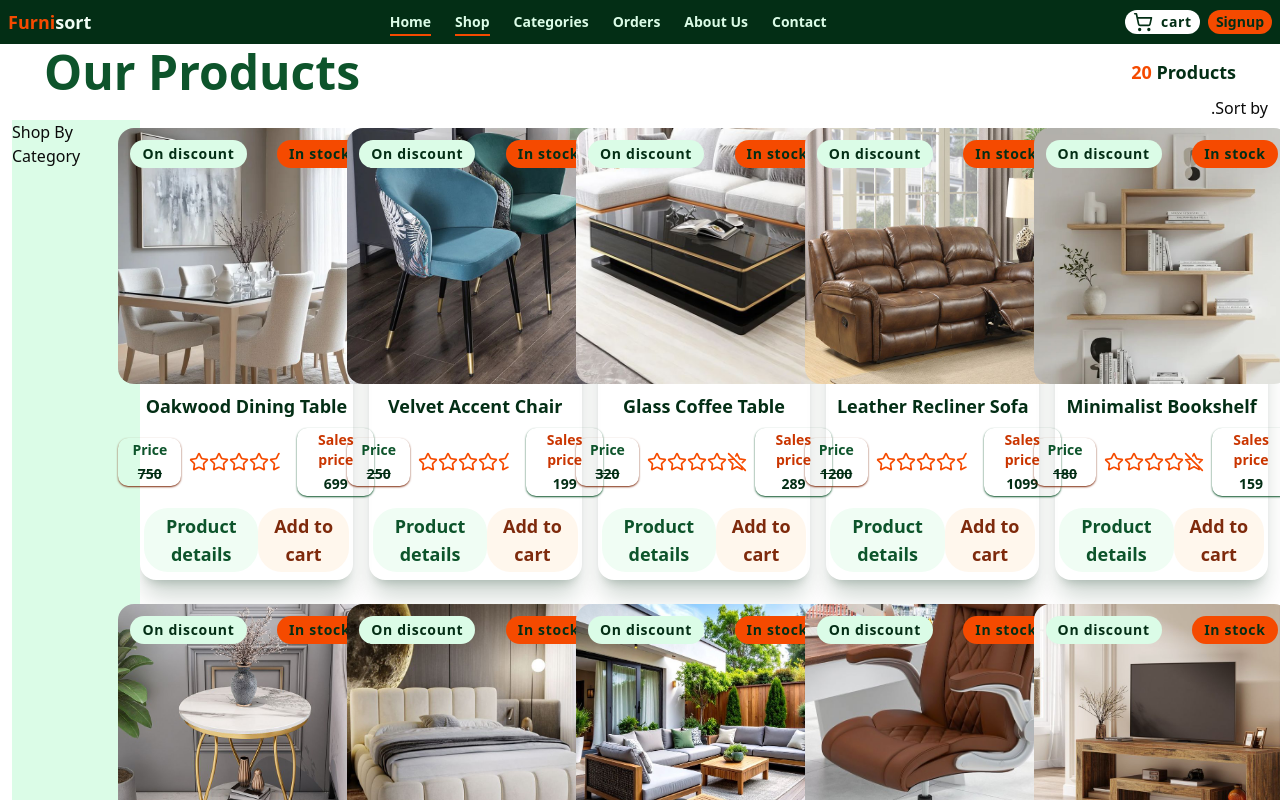
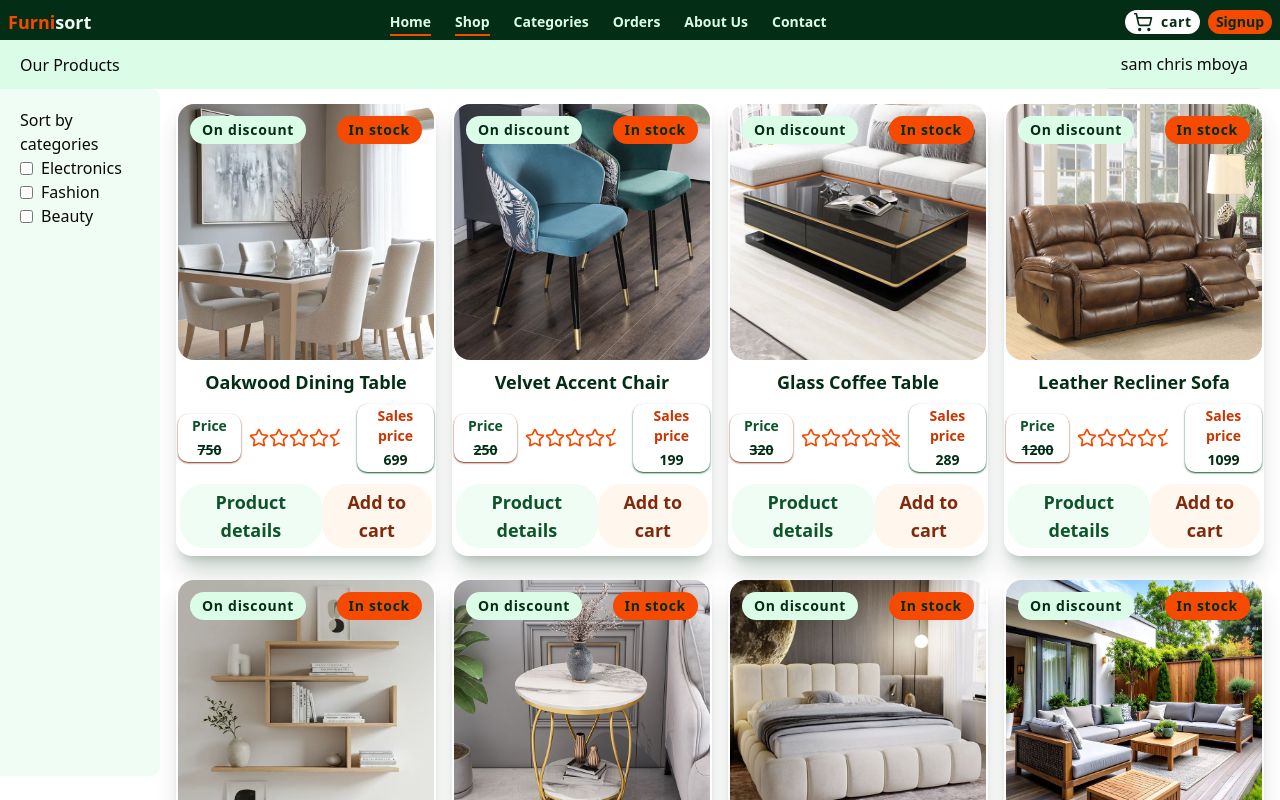
Before and after one commit to vs-git-max/young-sam-furniture-workshop, a React (Vite) app: page /shop in a window 1280 px wide. Shown: the top 800 px of the page. Built offline with nearby package versions, Linux system fonts and the light colour scheme.

Commit message:
working on the shop thing

```diff
--- a/package.json
+++ b/package.json
@@ -11,6 +11,8 @@
   },
   "dependencies": {
     "@radix-ui/react-dialog": "^1.1.15",
+    "@radix-ui/react-label": "^2.1.7",
+    "@radix-ui/react-select": "^2.2.6",
     "@radix-ui/react-separator": "^1.1.7",
     "@tailwindcss/vite": "^4.1.13",
     "axios": "^1.11.0",
--- /dev/null
+++ b/src/components/ui/label.jsx
@@ -0,0 +1,21 @@
+import * as React from "react"
+import * as LabelPrimitive from "@radix-ui/react-label"
+
+import { cn } from "@/lib/utils"
+
+function Label({
+  className,
+  ...props
+}) {
+  return (
+    <LabelPrimitive.Root
+      data-slot="label"
+      className={cn(
+        "flex items-center gap-2 text-sm leading-none font-medium select-none group-data-[disabled=true]:pointer-events-none group-data-[disabled=true]:opacity-50 peer-disabled:cursor-not-allowed peer-disabled:opacity-50",
+        className
+      )}
+      {...props} />
+  );
+}
+
+export { Label }
--- /dev/null
+++ b/src/components/ui/select.jsx
@@ -0,0 +1,164 @@
+import * as React from "react"
+import * as SelectPrimitive from "@radix-ui/react-select"
+import { CheckIcon, ChevronDownIcon, ChevronUpIcon } from "lucide-react"
+
+import { cn } from "@/lib/utils"
+
+function Select({
+  ...props
+}) {
+  return <SelectPrimitive.Root data-slot="select" {...props} />;
+}
+
+function SelectGroup({
+  ...props
+}) {
+  return <SelectPrimitive.Group data-slot="select-group" {...props} />;
+}
+
+function SelectValue({
+  ...props
+}) {
+  return <SelectPrimitive.Value data-slot="select-value" {...props} />;
+}
+
+function SelectTrigger({
+  className,
+  size = "default",
+  children,
+  ...props
+}) {
+  return (
+    <SelectPrimitive.Trigger
+      data-slot="select-trigger"
+      data-size={size}
+      className={cn(
+        "border-input data-[placeholder]:text-muted-foreground [&_svg:not([class*='text-'])]:text-muted-foreground focus-visible:border-ring focus-visible:ring-ring/50 aria-invalid:ring-destructive/20 dark:aria-invalid:ring-destructive/40 aria-invalid:border-destructive dark:bg-input/30 dark:hover:bg-input/50 flex w-fit items-center justify-between gap-2 rounded-md border bg-transparent px-3 py-2 text-sm whitespace-nowrap shadow-xs transition-[color,box-shadow] outline-none focus-visible:ring-[3px] disabled:cursor-not-allowed disabled:opacity-50 data-[size=default]:h-9 data-[size=sm]:h-8 *:data-[slot=select-value]:line-clamp-1 *:data-[slot=select-value]:flex *:data-[slot=select-value]:items-center *:data-[slot=select-value]:gap-2 [&_svg]:pointer-events-none [&_svg]:shrink-0 [&_svg:not([class*='size-'])]:size-4",
+        className
+      )}
+      {...props}>
+      {children}
+      <SelectPrimitive.Icon asChild>
+        <ChevronDownIcon className="size-4 opacity-50" />
+      </SelectPrimitive.Icon>
+    </SelectPrimitive.Trigger>
+  );
+}
+
+function SelectContent({
+  className,
+  children,
+  position = "popper",
+  ...props
+}) {
+  return (
+    <SelectPrimitive.Portal>
+      <SelectPrimitive.Content
+        data-slot="select-content"
+        className={cn(
+          "bg-popover text-popover-foreground data-[state=open]:animate-in data-[state=closed]:animate-out data-[state=closed]:fade-out-0 data-[state=open]:fade-in-0 data-[state=closed]:zoom-out-95 data-[state=open]:zoom-in-95 data-[side=bottom]:slide-in-from-top-2 data-[side=left]:slide-in-from-right-2 data-[side=right]:slide-in-from-left-2 data-[side=top]:slide-in-from-bottom-2 relative z-50 max-h-(--radix-select-content-available-height) min-w-[8rem] origin-(--radix-select-content-transform-origin) overflow-x-hidden overflow-y-auto rounded-md border shadow-md",
+          position === "popper" &&
+            "data-[side=bottom]:translate-y-1 data-[side=left]:-translate-x-1 data-[side=right]:translate-x-1 data-[side=top]:-translate-y-1",
+          className
+        )}
+        position={position}
+        {...props}>
+        <SelectScrollUpButton />
+        <SelectPrimitive.Viewport
+          className={cn("p-1", position === "popper" &&
+            "h-[var(--radix-select-trigger-height)] w-full min-w-[var(--radix-select-trigger-width)] scroll-my-1")}>
+          {children}
+        </SelectPrimitive.Viewport>
+        <SelectScrollDownButton />
+      </SelectPrimitive.Content>
+    </SelectPrimitive.Portal>
+  );
+}
+
+function SelectLabel({
+  className,
+  ...props
+}) {
+  return (
+    <SelectPrimitive.Label
+      data-slot="select-label"
+      className={cn("text-muted-foreground px-2 py-1.5 text-xs", className)}
+      {...props} />
+  );
+}
+
+function SelectItem({
+  className,
+  children,
+  ...props
+}) {
+  return (
+    <SelectPrimitive.Item
+      data-slot="select-item"
+      className={cn(
+        "focus:bg-accent focus:text-accent-foreground [&_svg:not([class*='text-'])]:text-muted-foreground relative flex w-full cursor-default items-center gap-2 rounded-sm py-1.5 pr-8 pl-2 text-sm outline-hidden select-none data-[disabled]:pointer-events-none data-[disabled]:opacity-50 [&_svg]:pointer-events-none [&_svg]:shrink-0 [&_svg:not([class*='size-'])]:size-4 *:[span]:last:flex *:[span]:last:items-center *:[span]:last:gap-2",
+        className
+      )}
+      {...props}>
+      <span className="absolute right-2 flex size-3.5 items-center justify-center">
+        <SelectPrimitive.ItemIndicator>
+          <CheckIcon className="size-4" />
+        </SelectPrimitive.ItemIndicator>
+      </span>
+      <SelectPrimitive.ItemText>{children}</SelectPrimitive.ItemText>
+    </SelectPrimitive.Item>
+  );
+}
+
+function SelectSeparator({
+  className,
+  ...props
+}) {
+  return (
+    <SelectPrimitive.Separator
+      data-slot="select-separator"
+      className={cn("bg-border pointer-events-none -mx-1 my-1 h-px", className)}
+      {...props} />
+  );
+}
+
+function SelectScrollUpButton({
+  className,
+  ...props
+}) {
+  return (
+    <SelectPrimitive.ScrollUpButton
+      data-slot="select-scroll-up-button"
+      className={cn("flex cursor-default items-center justify-center py-1", className)}
+      {...props}>
+      <ChevronUpIcon className="size-4" />
+    </SelectPrimitive.ScrollUpButton>
+  );
+}
+
+function SelectScrollDownButton({
+  className,
+  ...props
+}) {
+  return (
+    <SelectPrimitive.ScrollDownButton
+      data-slot="select-scroll-down-button"
+      className={cn("flex cursor-default items-center justify-center py-1", className)}
+      {...props}>
+      <ChevronDownIcon className="size-4" />
+    </SelectPrimitive.ScrollDownButton>
+  );
+}
+
+export {
+  Select,
+  SelectContent,
+  SelectGroup,
+  SelectItem,
+  SelectLabel,
+  SelectScrollDownButton,
+  SelectScrollUpButton,
+  SelectSeparator,
+  SelectTrigger,
+  SelectValue,
+}
--- a/src/pages/shop/Shop.jsx
+++ b/src/pages/shop/Shop.jsx
@@ -10,29 +10,32 @@
   console.log(location.pathname);
 
   return (
-    <section className="py-12 w-full min-h-screen overflow-hidden px-3 relative">
-      <div className="flex items-center justify-between w-full px-8 ">
-        <h1 className="text-3xl text-green-900 font-bold  lg:text-5xl text-center">
-          Our Products
-        </h1>
-        <p className="text-orange-600 font-semibold text-lg">
-          {userProducts?.length}{" "}
-          <span className="text-green-950">Products</span>{" "}
-        </p>
+    <section className="pt-10 flex flex-col">
+      <div className="fixed z-1000 flex justify-between w-full px-5 bg-green-100 items-center">
+        <h1 className="">Our Products</h1>
+        <div className="sticky top-20  z-40 p-3 border-b">sam chris mboya</div>
       </div>
-      <div className="flex items-center justify-end ">.Sort by</div>
-      <div className="flex gap-3 ">
-        <div className=" bg-green-100 w-32  h-screen fixed ">
-          <h2 className="">Shop By Category</h2>
-        </div>
-        <div className="grid grid-cols-1 sm:grid-cols-2 md:grid-cols-3 xl:grid-cols-5 lg:grid-cols-4 gap-3 lg:gap-4 pl-32">
-          {userProducts.length > 1 &&
-            userProducts &&
-            userProducts.map((product) => (
-              <UserProductCard product={product} key={product?.id} />
-            ))}
-        </div>
-      </div>
+      <aside className="fixed top-22 left-0 w-40 bg-green-50 p-5 rounded-r-lg h-[calc(100vh-7rem)] overflow-y-auto">
+        <h1>Sort by categories</h1>
+        <label className="flex items-center gap-2">
+          <input type="checkbox" /> Electronics
+        </label>
+        <label className="flex items-center gap-2">
+          <input type="checkbox" /> Fashion
+        </label>
+        <label className="flex items-center gap-2">
+          <input type="checkbox" /> Beauty
+        </label>
+      </aside>
+
+      <main className="ml-40 mt-10 p-4 grid grid-cols-[repeat(auto-fill,minmax(220px,1fr))] gap-4">
+        {userProducts?.length > 0 &&
+          userProducts &&
+          userProducts.map((product) => (
+            <UserProductCard product={product} key={product?.id} />
+          ))}
+      </main>
+
       <UserProductDetails
         openProductDialog={openProductDialog}
         setOpenProductDialog={setOpenProductDialog}
```
Also changed, not shown: 1 other file (tests, documents, lock files or other folders).
